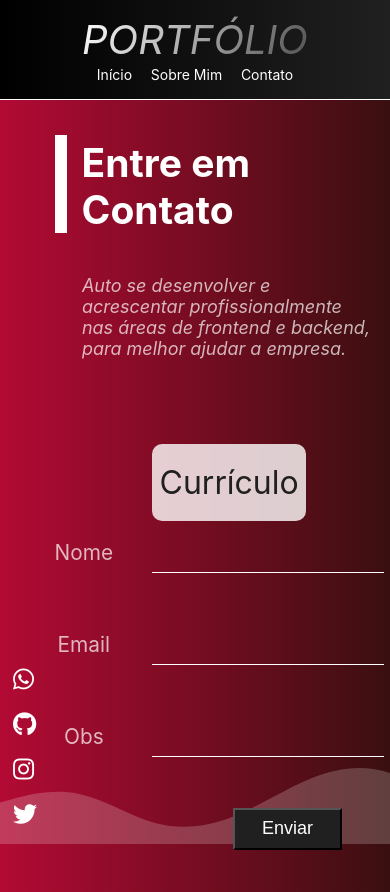
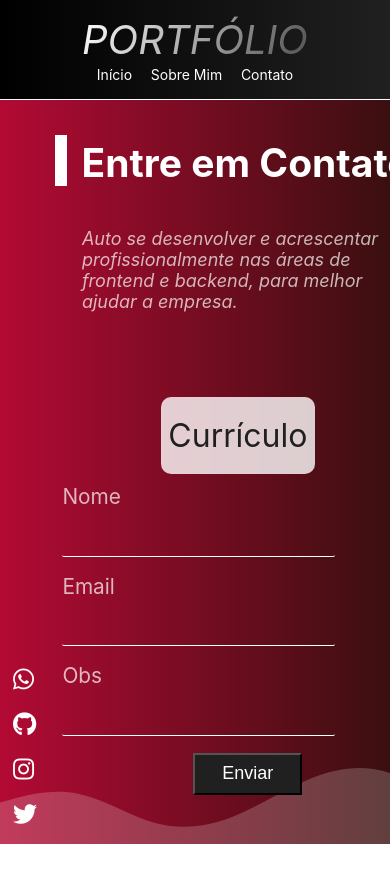
Before and after one commit to Cristovom/Portfolio, a plain HTML site: page contato.html in a window 390 px wide. Shown: the top 892 px of the page. After the commit the page ends 844 px from the top, so only its background shows below. Drawn offline with Linux system fonts and the light colour scheme.

Commit message:
Responsividade do form na page contato

```diff
--- a/contato.html
+++ b/contato.html
@@ -38,12 +38,15 @@
             </section>
             <section>
                 <form action="#" class="form">
-                    <label for="#">Nome</label>
-                    <input type="text">
-                    <label for="#">Email</label>
-                    <input type="text">
-                    <label for="#">Obs</label>
-                    <input type="text">
+                    <label for="#">Nome
+                        <input type="text" required>
+                    </label>
+                    <label for="#">Email
+                        <input type="email" required>
+                    </label>
+                    <label for="#">Obs
+                        <input type="text" required />
+                    </label>
                     <button type="submit" href="https://mail.google.com/mail/u/0/#inbox?compose=new" target="_blank">Enviar</button>
                 </form>
             </section>
--- a/css/estiloContato.css
+++ b/css/estiloContato.css
@@ -249,9 +249,7 @@ body{
 .form{
     grid-area: form;
     display: grid;
-    grid-row: 1 / -1;
-    grid-column: 2 / 3;
-    grid-template-columns: repeat(2, 1fr);
+    grid-template-columns: 1fr;
     grid-gap: 6vh 1vw;
     /* width: min(100vw, 80%); */
     align-items: center;
@@ -264,24 +262,26 @@ body{
     color: rgba(255, 255, 255, 0.7);
     padding: 0vh 2vw;
     font-size: 1.4em;
-    margin-top: 4vh;
+    /* margin-top: 4vh; */
 }
 
-.form input{
+.form label input{
     text-decoration: none;
     color: #ffffff;
     background: transparent;
     border: none;
+    border-radius: 2px;
     border-bottom: 1px solid #fff;
     font-size: 1.125em;
-    padding: 0.7vh 4vw;
+    padding: 0.7vh 30%;
     margin-top: 2vw;
     transition: .5s ease-in;
 }
 
-.form input:focus,
-.form input:active{
+.form label input:focus,
+.form label input:active{
     list-style: none;
+    border-radius: 2px;
     background: #fff;
     color: #000;
 }
@@ -353,9 +353,9 @@ body{
     }
     .form{
         display: grid;
-        grid-row: 1 / -1;
-        grid-template-columns: repeat(2, 1fr);
-        grid-gap: 6vh 0vw;
+        grid-column: 1 / -1;
+        grid-template-columns: 1fr;
+        grid-gap: 2vh 0vw;
         /* width: min(100vw, 80%); */
         align-items: center;
         justify-items: center;
@@ -364,24 +364,28 @@ body{
     }
     .form label{
         color: rgba(255, 255, 255, 0.7);
-        padding: 0vh 0vw;
+        /* padding: 0vh 0vw; */
         font-size: 1.3em;
-        margin-top: 0vh;
-        margin-right: 10vw;
+        /* margin-top: 0vh; */
+        margin-right: 20vw;
+        /* grid-column: 1 / -1; */
     }
 
-    .form input{
+    .form label input{
         overflow-x: hidden;
+        grid-row: 1 / -1;
         text-decoration: none;
         color: #ffffff;
         background: transparent;
         border: none;
         border-bottom: 1px solid #fff;
+        border-radius: 2px;
         font-size: 1.125em;
-        padding: 0.7vh 0vw;
-        margin-top: 2vw;
+        width: min(50em, 70vw);
         transition: .5s ease-in;
-        margin-right: 5vw;
+        display: flex;
+        flex-wrap: wrap;
+        flex-direction: column;
     }
     .form button{
         font-size: 1.125em;
```
